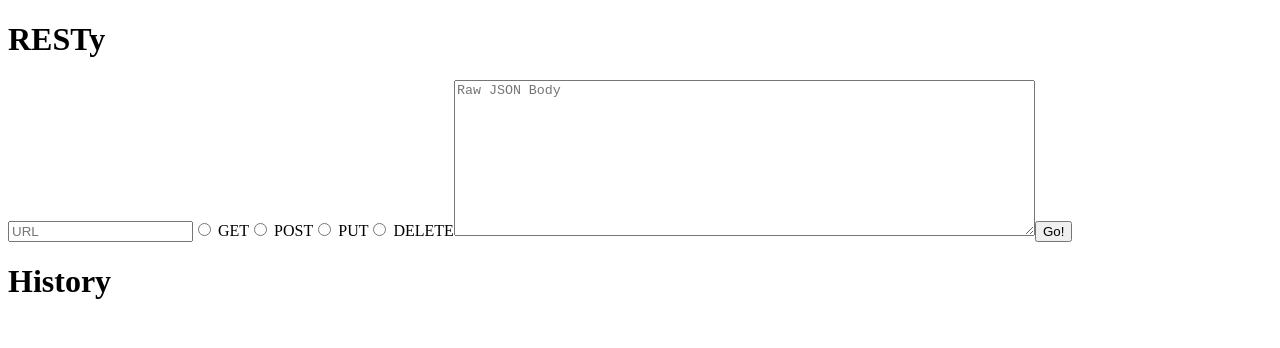
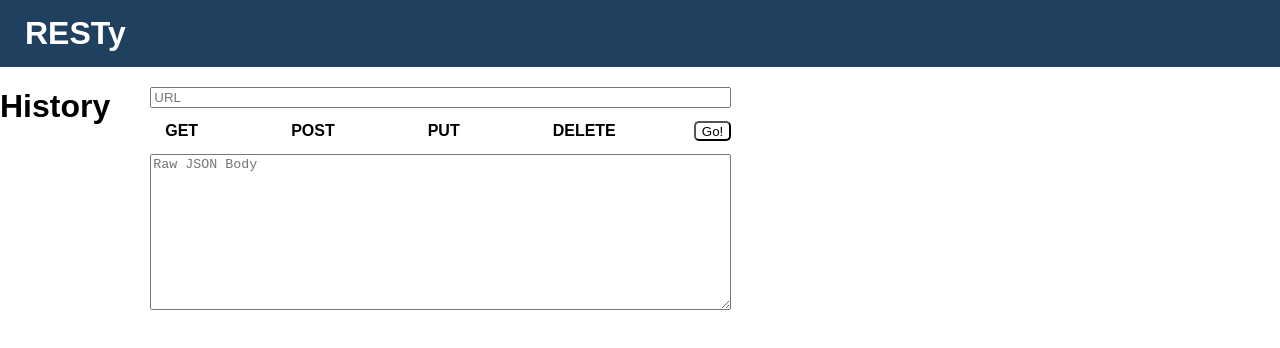
Before and after one commit to RESTySA/RESTy, a React app: page / in a window 1280 px wide. Built offline with nearby package versions, Linux system fonts and the light colour scheme.

Commit message:
css stuff!

```diff
--- /dev/null
+++ b/src/components/App.css
@@ -0,0 +1,3 @@
+.App {
+    font-family: Arial, Helvetica, sans-serif
+}
--- /dev/null
+++ b/src/components/Form.css
@@ -0,0 +1,31 @@
+.Buttons{
+    display:flex;
+    flex-direction: row;
+    justify-content:space-between;
+
+    input{
+        display:none;
+    }
+
+    label{
+        padding: 4px 15px;
+        margin: 10px 0;
+        font-weight: 550;
+    }
+
+    button{
+        height:20px;
+        align-self: center;
+        background-color: white;
+        border-radius:5px;
+    }
+
+    input:checked + label{
+        background-color:#2d5986;
+        color: white;
+    }
+}
+
+form{
+    margin: 20px 0 0 0;
+}
--- a/src/components/Form.js
+++ b/src/components/Form.js
@@ -1,5 +1,6 @@
 import React, { Component } from 'react';
 import PropTypes from 'prop-types';
+import styles from './Form.css';
 
 
 export default class Form extends Component {
@@ -15,12 +16,14 @@
     return (
       <form onSubmit={handleSubmit}>
         <input type="string" name="url" placeholder="URL" onChange={handleChange} />
-          <input onChange={handleChange} type="radio" name="method" value="get" /> <span>GET</span>
-          <input onChange={handleChange} type="radio" name="method" value="post" /> <span>POST</span>
-          <input onChange={handleChange} type="radio" name="method" value="put" /> <span>PUT</span>
-          <input onChange={handleChange} type="radio" name="method" value="delete" /> <span>DELETE</span>
+        <div className={styles.Buttons}>
+          <input onChange={handleChange} id="get" type="radio" name="method" value="get" /><label htmlFor="get">GET</label>
+          <input onChange={handleChange} id="post" type="radio" name="method" value="post" /><label htmlFor="post">POST</label>
+          <input onChange={handleChange} id="put" type="radio" name="method" value="put" /><label htmlFor="put">PUT</label>
+          <input onChange={handleChange} id="delete" type="radio" name="method" value="delete" /><label htmlFor="delete">DELETE</label>
+          <button onClick={handleSubmit}>Go!</button>
+        </div>
         <textarea onChange={handleChange} name="userInput" placeholder="Raw JSON Body" rows={10} cols={70} />
-          <button onClick={handleSubmit}>Go!</button>
       </form>
     );
   }
--- /dev/null
+++ b/src/components/Header.css
@@ -0,0 +1,12 @@
+.Header {
+    background-color:#204060;
+    color: white;
+    height: 30%;
+    margin:0;
+    padding: 15px 25px;
+
+    h1 {
+        margin:0
+
+    }
+}
--- a/src/components/Header.js
+++ b/src/components/Header.js
@@ -1,10 +1,11 @@
 import React from 'react';
+import styles from './Header.css';
 
 const Header = () => {
   return (
-    <header>
+    <header className={styles.Header}>
       <h1>
-                RESTy
+        RESTy
       </h1>
     </header>
   );
--- /dev/null
+++ b/src/components/Results.css
@@ -0,0 +1,7 @@
+.Results{
+    max-width:500px;
+
+    pre{
+        overflow: scroll
+    }
+}
--- a/src/components/Results.js
+++ b/src/components/Results.js
@@ -1,10 +1,11 @@
 import React from 'react';
 import PropTypes from 'prop-types';
+import styles from './Results.css'
 
 const Results = ({ text }) => {
 
   return (
-    <div>
+    <div className={styles.Results}>
       <pre>
         {text}
       </pre>
--- /dev/null
+++ b/src/containers/FormContainer.css
@@ -0,0 +1,18 @@
+.FormContainer {
+    display:flex;
+    flex-direction: row;
+
+.Input {
+    display:flex;
+    flex-direction: column;
+
+    form{
+        display:flex;
+        flex-direction: column;
+
+        }
+
+
+    }
+
+}
--- a/src/containers/FormContainer.js
+++ b/src/containers/FormContainer.js
@@ -3,6 +3,7 @@
 import Form from '../components/Form';
 import routeCall from '../../services/APICalls';
 import DeckOfHistory from '../components/DeckOfHistory';
+import styles from './FormContainer.css';
 
 export default class FormContainer extends Component {
 
@@ -51,15 +52,17 @@
 
   render() {
     return (
-      <>
-        <Form
-          url={this.state.url}
-          handleChange={this.handleChange}
-          handleSubmit={this.handleSubmit}
-        />
-        <Results text={this.state.results} />
+      <div className={styles.FormContainer}>
         <DeckOfHistory history={this.state.historia} />
-      </>
+        <div className={styles.Input}>
+          <Form
+            url={this.state.url}
+            handleChange={this.handleChange}
+            handleSubmit={this.handleSubmit}
+          />
+          <Results text={this.state.results} />
+        </div>
+      </div >
     );
   }
 }
--- /dev/null
+++ b/src/index.css
@@ -0,0 +1,3 @@
+body{
+    margin:0;
+}
--- a/src/index.html
+++ b/src/index.html
@@ -8,6 +8,6 @@
   </head>
   <body>
 
-  <div id="root"></div>
+    <div id="root" style="font-family: Arial, Helvetica, sans-serif;"></div>
   </body>
 </html>
--- a/src/index.js
+++ b/src/index.js
@@ -1,6 +1,7 @@
 import React from 'react';
 import { render } from 'react-dom';
 import App from './components/App';
+import './index.css';
 
 render(
   <App />,
```
Lines whose indentation alone changed are shown as unchanged.
